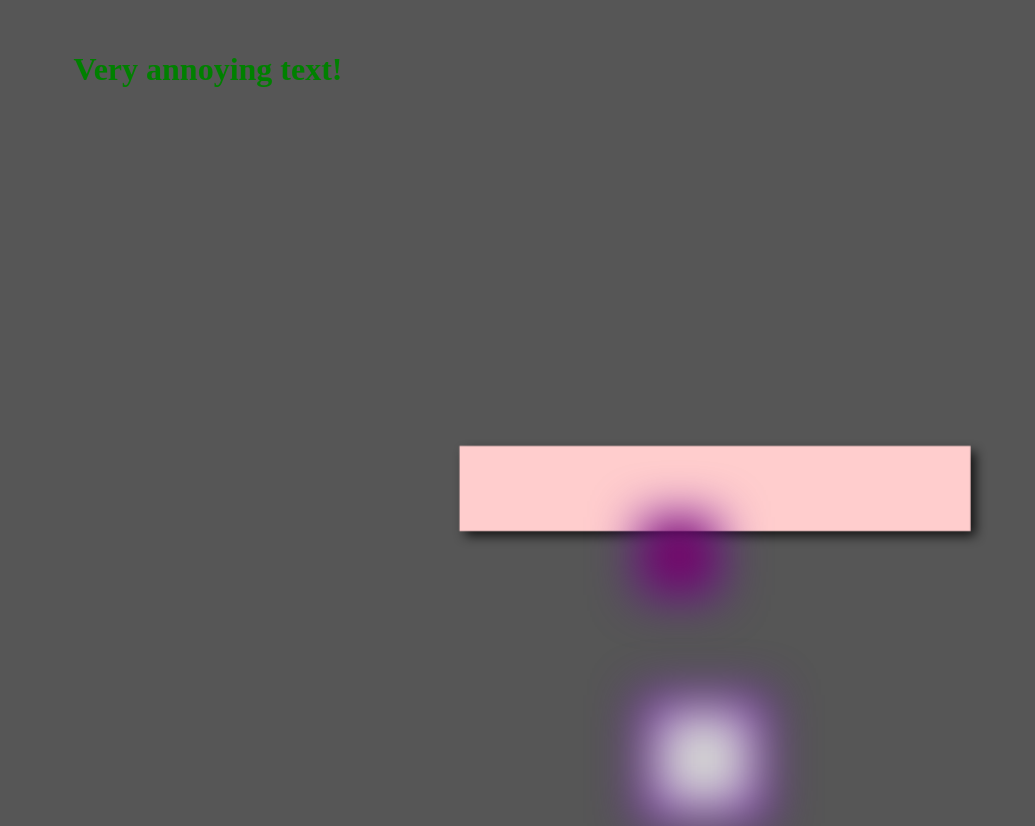
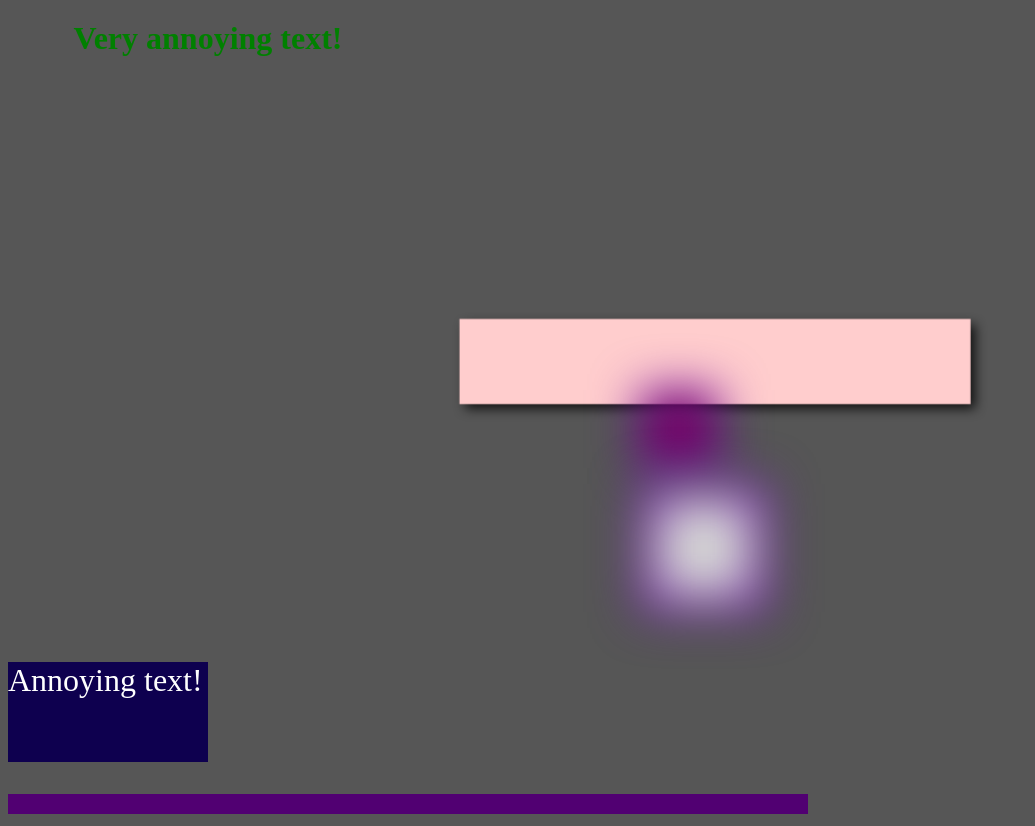
Before and after one commit to CRLON/VT17WebutvCristofferLoenn, a plain HTML site: page assetts/pages/uppgift4.html in a window 1280 px wide. Shown: the top 826 px of the page, without its empty margins (0-1035 px from the left). Drawn offline with Linux system fonts and the light colour scheme.

Commit message:
Changed some values

```diff
--- a/assetts/style/animations.css
+++ b/assetts/style/animations.css
@@ -12,7 +12,6 @@ body {
 
 #catanimation {
   height: 100px;
-  z-index: 2;
   animation-name: lefttoright;
   animation-duration: 1.5s;
   animation-iteration-count: infinite;
@@ -29,8 +28,7 @@ body {
   text-align: center;
   width: 400px;
   height: 200px;
-  margin-top: 4%;
-  z-index: 2;
+  margin-top: 20px;
   animation-name: blinking;
   animation-duration: 1s;
   animation-iteration-count: infinite;
@@ -45,11 +43,10 @@ body {
 
 #pblock {
   margin-left: 50%;
-  margin-top: 100px;
+  margin-top: 4px;
   width: 150px;
   height: 25px;
   background-color: red;
-  z-index: 2;
   animation-name: blockanimation;
   animation-timing-function: ease;
   animation-duration: 4s;
@@ -65,13 +62,12 @@ body {
 
 #pcircle {
   margin-left: 50%;
-  margin-top: 100px;
+  margin-top: 2px;
   margin-bottom: 50px;
   width: 100px;
   height: 100px;
   background-color: lightgray;
   border-radius: 50%;
-  z-index: 4;
   animation-name: circleanimation;
   animation-duration: 2s;
   animation-iteration-count: infinite;
@@ -89,10 +85,10 @@ body {
 #square {
   width: 200px;
   height: 100px;
+  margin-top: 2px;
   background-color: #0e004f;
   color: white;
   font-size: 2em;
-  z-index: 2;
   animation-name: squareanimation;
   animation-duration: 5s;
   animation-timing-function: ease-in;
@@ -103,7 +99,6 @@ body {
   width: 800px;
   height: 20px;
   background-color: #510072;
-  z-index: 1;
   animation-name: squareanimation;
   animation-duration: 200ms;
   animation-iteration-count: infinite;
```
